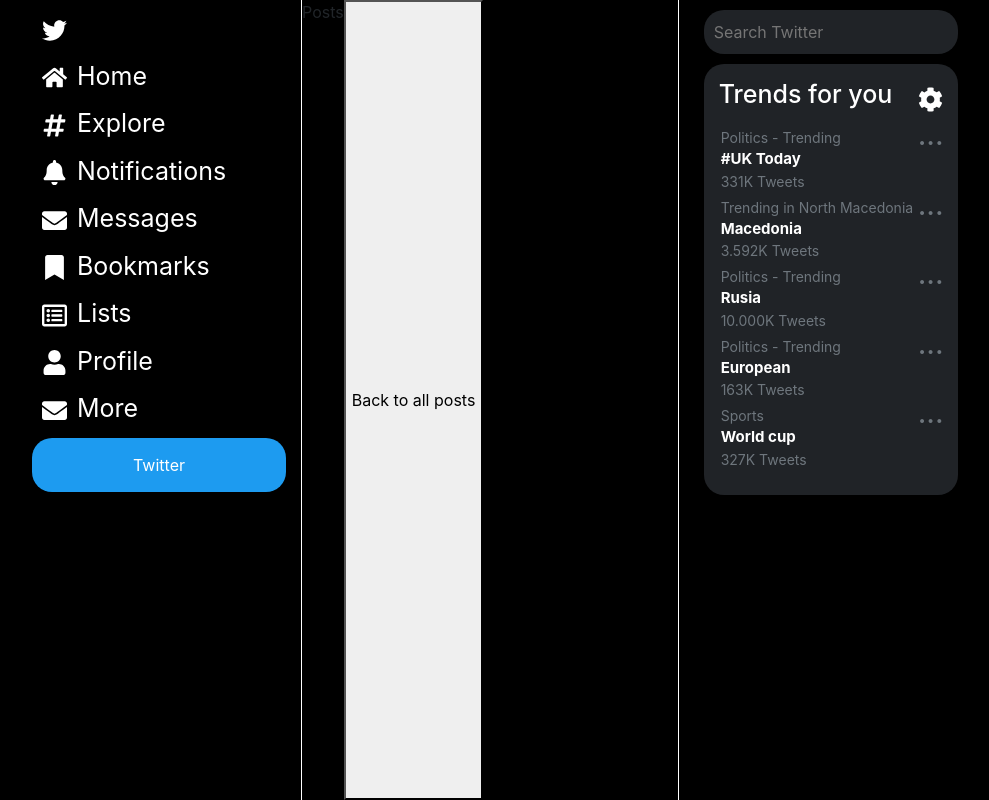
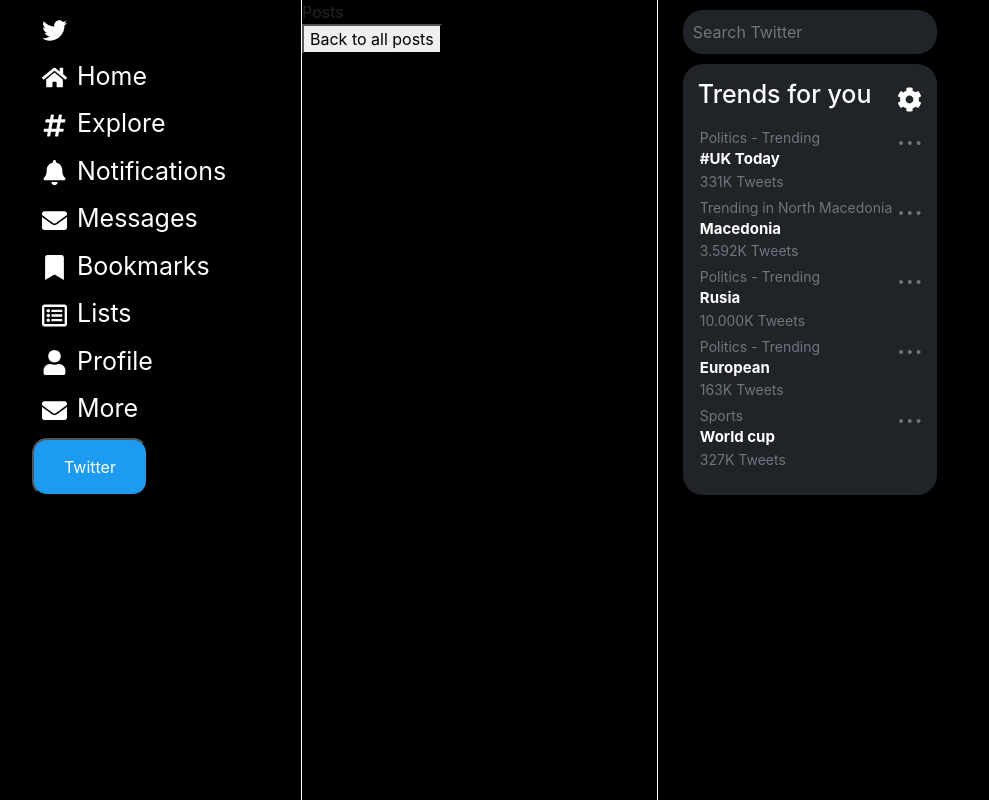
Before and after one commit to vlatko123/newtwitterapp, a React (Create React App) app: page /post/1 in a window 1280 px wide. Shown: the whole page, without its empty margins (53-1042 px from the left). Built offline with nearby package versions, Linux system fonts and the light colour scheme; no server answers.

Commit message:
Custom hooks + react hook forms

```diff
--- a/package.json
+++ b/package.json
@@ -18,6 +18,7 @@
     "bootstrap": "4.5.0",
     "react": "^17.0.2",
     "react-dom": "^17.0.2",
+    "react-hook-form": "^7.28.0",
     "react-icons": "^4.1.0",
     "react-router-dom": "^6.2.2",
     "react-scripts": "5.0.0",
--- a/src/components copy/button/Button.tsx
+++ b/src/components copy/button/Button.tsx
@@ -4,7 +4,9 @@
 interface Props {
   backgroundColor: string;
   textColor: string;
+  padding?: string;
   name?: string;
+  type?:  React.HTMLProps<HTMLButtonElement>['type'];
   onClick?: () => void;
 }
 
@@ -12,12 +14,23 @@
   name,
   backgroundColor,
   textColor = 'grey',
+  padding,
   onClick,
-}: Props) => {
+  type,
+  ...rest
+}: React.HTMLProps<HTMLButtonElement> & Props) => {
   return (
+    //@ts-ignore
     <Styled.ButtonWrapper
+    //@ts-ignore
+      type={type}
+      {...rest}
       onClick={onClick}
-      style={{backgroundColor: backgroundColor, color: textColor}}
+      style={{
+        backgroundColor: backgroundColor,
+        color: textColor,
+        padding: padding,
+      }}
     >
       {name}
     </Styled.ButtonWrapper>
@@ -25,11 +38,10 @@
 };
 
 const Styled = {
-  ButtonWrapper: styled.div`
+  ButtonWrapper: styled.button`
     display: flex;
     justify-content: center;
     align-items: center;
-    border-radius: 20px;
-    padding: 15px 30px;
+    border-radius: 15px;
   `,
 };
--- a/src/containers/home/components/main/Main.tsx
+++ b/src/containers/home/components/main/Main.tsx
@@ -1,42 +1,34 @@
-import React, {useEffect, useState} from 'react';
+import React, {useEffect} from 'react';
 import {Post} from './components/posts/Post';
-import type {Posts as PostType} from '../main/types';
+import {useFetch} from 'src/hooks/useFetch';
+import type {Posts} from '../../../home/components/main/types';
+import { AddTweet } from './addTweet/AddTweet';
 
 export const Main = () => {
-  const [data, setData] = useState<PostType[]>([]);
+  const {data, fetchFromApi, addNewTweet} = useFetch<Posts[]>('posts', []);
+  // console.log(data)
 
   useEffect(() => {
-    //old way will stay here for example
-    // fetch('https://jsonplaceholder.typicode.com/posts')
-    //   .then(res => res.json())
-    //   .then(data => setData(data));
-    //new way with async-await
-    const fetchFromApi = async () => {
-      const response = await fetch(
-        'https://jsonplaceholder.typicode.com/posts'
-      );
-      const data: PostType[] = await response.json();
-      setData(data);
-    };
-    fetchFromApi();
-  }, []);
+    fetchFromApi()
+  },[])
 
   return (
     <main className="col-6">
+      <AddTweet addNewTweet ={addNewTweet} />
       {data?.map(post => {
         return (
           <Post
-          //instead of sending element separately we have two more ways for sending as a props
+            //instead of sending element separately we have two more ways for sending as a props
             key={post.id}
-            // title={post.title}
-            // content={post.body}
-            // id={post.id}
-            // userId={post.id}
+            title={post.title}
+            body={post.body}
+            id={post.id}
+            userId={post.id}
 
             //one way: everything that is hidden in post will be sent as a prop and we can extract it there
             // {post = post}
             //second way:Using spread operator and same will be with the result
-            {...post}
+            // {...post}
           />
         );
       })}
--- /dev/null
+++ b/src/containers/home/components/main/addTweet/AddTweet.tsx
@@ -0,0 +1,132 @@
+import React, {useState, useEffect} from 'react';
+import {Button} from 'src/components copy/button/Button';
+import styled from 'styled-components';
+import {FaFileImage} from 'react-icons/fa';
+import {usePostTweet} from 'src/hooks/usePostTweet';
+import type {Posts} from '../types';
+import {useForm} from 'react-hook-form';
+
+interface Props {
+  addNewTweet: (post: Posts) => void;
+}
+
+export const AddTweet = ({addNewTweet}: Props) => {
+  const {tweet, error, loading, setTweet, postTweet} =
+    usePostTweet(addNewTweet);
+
+  const {
+    register,
+    handleSubmit,
+    watch,
+    formState: {errors},
+  } = useForm();
+
+  // useEffect(() => {
+  //     addNewTweet(postedTweet)
+  // }, [postedTweet])
+
+  if (error) {
+    return <div>There is some mistake</div>;
+  }
+
+  if (loading) {
+    return <div style={{color: 'white'}}>Loading...</div>;
+  }
+
+  console.log('error' + typeof errors);
+
+  const onSubmit = (data: any) => {
+    postTweet();
+  };
+
+  return (
+    <Styled.Container>
+      <Styled.Avatar src="https://i.pravatar.cc/100" />
+      <Styled.Form onSubmit={handleSubmit(onSubmit)}>
+        <Styled.TextArea
+          {...register('tweet', {required: 'u must fill the input'})}
+          max-length={140}
+          value={tweet}
+          onChange={event => setTweet(event.target.value)}
+          placeholder="What's happening"
+        ></Styled.TextArea>
+        <Styled.ActionsWrapper>
+          <Styled.IconWrapper>
+            <Styled.Icon>
+              <FaFileImage color="rgb(29, 155, 240)" />
+            </Styled.Icon>{' '}
+            <Styled.Icon>
+              <FaFileImage color="rgb(29, 155, 240)" />
+            </Styled.Icon>{' '}
+            <Styled.Icon>
+              <FaFileImage color="rgb(29, 155, 240)" />
+            </Styled.Icon>{' '}
+            <Styled.Icon>
+              <FaFileImage color="rgb(29, 155, 240)" />
+            </Styled.Icon>{' '}
+            <Styled.Icon>
+              <FaFileImage color="rgb(29, 155, 240)" />
+            </Styled.Icon>{' '}
+            <Styled.Icon>
+              <FaFileImage color="rgb(29, 155, 240)" />
+            </Styled.Icon>
+          </Styled.IconWrapper>
+          <Button
+            type="submit"
+            backgroundColor="rgb(29, 155, 240)"
+            textColor="white"
+            name="Tweet"
+            padding="5px 20px"
+            onClick={postTweet}
+            disabled={Object.keys(errors).length > 0 ? true : false}
+          />
+        </Styled.ActionsWrapper>
+      </Styled.Form>
+    </Styled.Container>
+  );
+};
+
+const Styled = {
+  Container: styled.div`
+    display: flex;
+    align-items: flex-start;
+  `,
+  Avatar: styled.img`
+    height: 60px;
+    width: 60px;
+    border-radius: 50%;
+    margin: 10px 0 0 10px;
+  `,
+  Form: styled.form`
+    display: flex;
+    flex-direction: column;
+    align-items: flex-start
+
+    height: 100px;
+    width: 100%;
+    margin-left: 10px;
+    `,
+  TextArea: styled.textarea`
+    width: 100%;
+    height: 100%;
+    background: transparent;
+    color: white;
+    resize: none;
+
+    &::placeholder {
+      color: white;
+    }
+  `,
+  ActionsWrapper: styled.div`
+    display: flex;
+    justify-content: space-between;
+    align-items: center;
+    padding: 5px 10px;
+  `,
+  IconWrapper: styled.div`
+    display: flex;
+  `,
+  Icon: styled.div`
+    margin-left: 5px;
+  `,
+};
--- a/src/containers/home/components/main/components/posts/Post.tsx
+++ b/src/containers/home/components/main/components/posts/Post.tsx
@@ -22,13 +22,15 @@
     //onClick event on the wrappper of the single post. Through props we will get id and we can navigate to the content of the clicked post
     <Styled.Container
       onClick={() =>
-        navigate(`/post/${id}`, {state: [{title, body, id, userId}]})
+        navigate(`/post/${id}`, {state: {title, body, id, userId}})
       }
     >
       <Styled.AdditionalInfo>Bitcoin Cryptocurrency</Styled.AdditionalInfo>
       <Styled.Wrapper>
         <Styled.IconWrapper>
-          <Styled.Icon></Styled.Icon>
+          <Styled.Icon src="https://i.pravatar.cc/100" />
+
+
         </Styled.IconWrapper>
         <Styled.MainContent>
           <Styled.Title>{title}</Styled.Title>
@@ -72,11 +74,11 @@
     flex: 1;
     padding: 10px;
   `,
-  Icon: styled.div`
+  Icon: styled.img`
     width: 50px;
     height: 50px;
     border-radius: 50%;
-    background: red;
+
   `,
   MainContent: styled.div`
     display: flex;
--- a/src/containers/navbar/Navbar.tsx
+++ b/src/containers/navbar/Navbar.tsx
@@ -28,6 +28,7 @@
         name="Twitter"
         backgroundColor="RGB(29, 155, 240)"
         textColor="white"
+        padding = "15px 30px"
       />
     </Styled.Container>
   );
--- a/src/containers/postPage/PostPage.tsx
+++ b/src/containers/postPage/PostPage.tsx
@@ -1,34 +1,38 @@
-// import {Post} from 'containers/home/components/main/components/posts/Post';
-import React, {useState, useEffect} from 'react';
+import { useEffect } from 'react';
 import {useLocation, useNavigate, useParams} from 'react-router-dom';
+import {useFetch} from 'src/hooks/useFetch';
 import type {Posts} from '../home/components/main/types';
 
+
+
 export const PostPage = (props: any) => {
-  const [data, setData] = useState();
+
   const navigate = useNavigate();
 
   const params = useParams();
 
   const location = useLocation();
-  // const state = location.state as Posts;
-  // console.log(state);
+
+  console.log(params)
+
+  const {data, fetchFromApi} = useFetch<Posts>(
+    `posts/${params.id}`,
+    {} as Posts[]
+  );
+
 
   useEffect(() => {
-    const fetchFromApi = async () => {
-      const response = await fetch(
-        `https://jsonplaceholder.typicode.com/posts${params.id}`
-      );
-      const data = await response.json();
-      setData(data);
-    };
-    if ((!location?.state as any)?.id) {
-      fetchFromApi();
-    }
-  }, [params.id]);
+    if (!(location?.state as any)?.id) {
+         fetchFromApi();
+        }
+      }, [params.id]);
+
+
   return (
-    <>
+    <div>
       <div>Posts</div>
+
       <button onClick={() => navigate('/')}>Back to all posts</button>
-    </>
+    </div>
   );
 };
--- /dev/null
+++ b/src/hooks/useFetch.ts
@@ -0,0 +1,25 @@
+import {useState} from 'react';
+import type {Posts} from '../containers/home/components/main/types';
+
+interface Props<T> {
+  data: Posts[];
+  fetchFromApi: () => Promise<void>;
+  addNewTweet: (post: Posts) => void;
+}
+
+export const useFetch = <T>(url: string, initialState: Posts[]): Props<T> => {
+  const [data, setData] = useState<Posts[]>(initialState);
+
+  const fetchFromApi = async () => {
+    const response = await fetch(`https://jsonplaceholder.typicode.com/${url}`);
+    const data = await response.json();
+    setData(data);
+  };
+
+  const addNewTweet = (post: Posts) => {
+    setData(prevState => [post, ...prevState]);
+  };
+
+
+  return {data, fetchFromApi, addNewTweet};
+};
--- /dev/null
+++ b/src/hooks/usePostTweet.ts
@@ -0,0 +1,41 @@
+import {useState} from 'react';
+import type {Posts} from '../containers/home/components/main/types';
+
+export const usePostTweet = (addNewTweet: (post: Posts) => void) => {
+  const [tweet, setTweet] = useState<string>('');
+  const [error, setError] = useState<string>('');
+  const [loading, setLoading] = useState<boolean>(false);
+
+  console.log(tweet);
+
+  const postTweet = async () => {
+    setLoading(true);
+    try {
+      const response = await fetch(
+        'https://jsonplaceholder.typicode.com/posts',
+        {
+          method: 'POST',
+          body: JSON.stringify({
+            title: 'foo',
+            body: tweet,
+            userId: 1,
+          }),
+          headers: {
+            'Content-type': 'application/json; charset=UTF-8',
+          },
+        }
+      );
+
+      const data = await response.json();
+      // console.log('response', data);
+      addNewTweet(data);
+    } catch (error: any) {
+      setError(error.message);
+    } finally {
+      setLoading(false);
+      setTweet('');
+    }
+  };
+
+  return {tweet, error, loading, setTweet, postTweet};
+};
```
Also changed, not shown: 1 other file (tests, documents, lock files or other folders).
